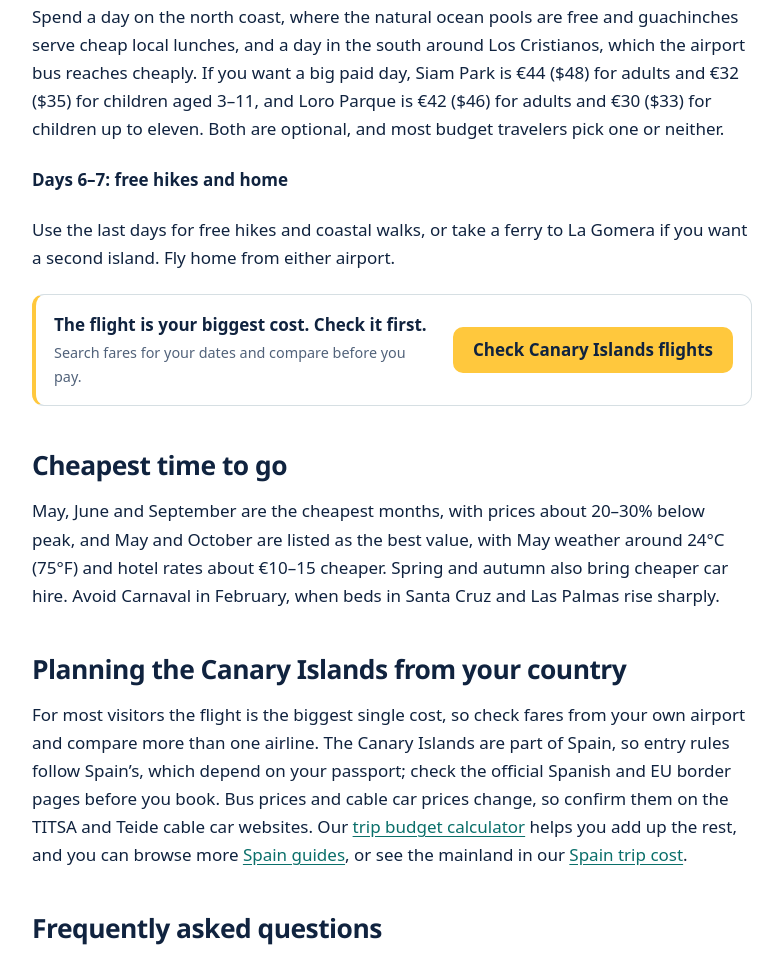
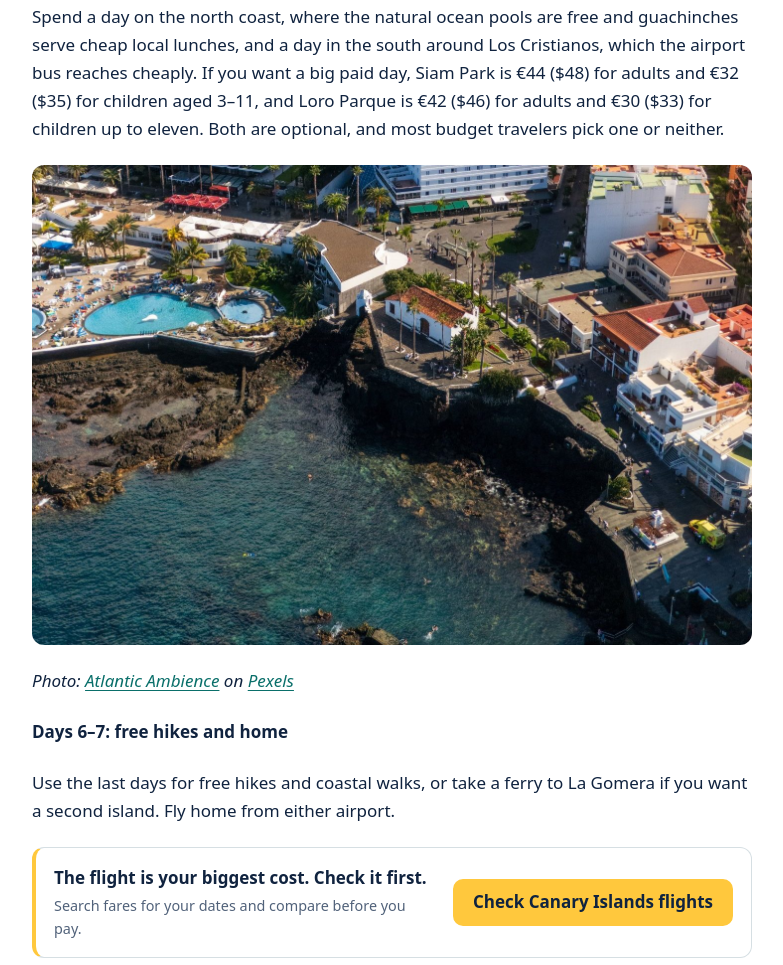
Before and after one commit to abdolife25/abdolife25.github.io, an Astro site: page /canary-islands-trip-cost in a window 1280 px wide. Shown: the part 3667-4632 px from the top of the page, without its empty margins (64-847 px from the left). Built offline with nearby package versions, Linux system fonts and the light colour scheme; Astro itself is replaced by a stand-in of ours.

Commit message:
Add Puerto de la Cruz sea-pools photo to Canary Islands trip cost
Co-Authored-By: Claude Sonnet 5.5 <noreply@anthropic.com>
Claude-Session: https://claude.ai/code/session_01QsAyHgXqZZUSfd89FHXq44

```diff
--- a/src/content/posts/2026--11--canary-islands-on-a-budget-trip-cost.md
+++ b/src/content/posts/2026--11--canary-islands-on-a-budget-trip-cost.md
@@ -64,6 +64,9 @@ Teide is the island's big day out. The cable car costs €43 ($47) return for a
 
 Spend a day on the north coast, where the natural ocean pools are free and guachinches serve cheap local lunches, and a day in the south around Los Cristianos, which the airport bus reaches cheaply. If you want a big paid day, Siam Park is €44 ($48) for adults and €32 ($35) for children aged 3–11, and Loro Parque is €42 ($46) for adults and €30 ($33) for children up to eleven. Both are optional, and most budget travelers pick one or neither.
 
+![Seawater pools and the rocky shoreline at Puerto de la Cruz on Tenerife's north coast](/images/canary-puerto-de-la-cruz-sea-pools.jpg)
+*Photo: [Atlantic Ambience](https://www.pexels.com/photo/19785903/) on [Pexels](https://www.pexels.com)*
+
 #### Days 6–7: free hikes and home
 
 Use the last days for free hikes and coastal walks, or take a ferry to La Gomera if you want a second island. Fly home from either airport.
```
Also changed, not shown: public/images/canary-puerto-de-la-cruz-sea-pools.jpg (added).
